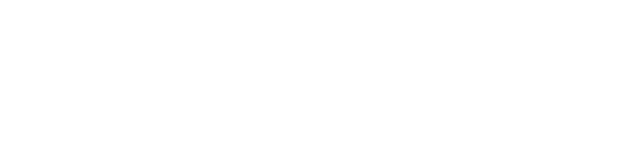
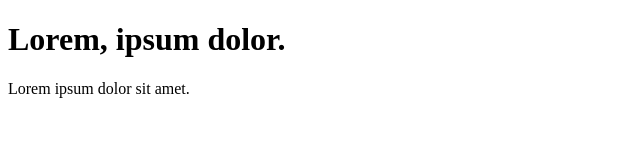
Before and after one commit to SYLV15/solo-es-una-prueba, a plain HTML site: page prueba.html in a window 1280 px wide. Shown: the whole page, without its empty margins (0-640 px from the left). Drawn offline with Linux system fonts and the light colour scheme.

Commit message:
agregue el prueba html

```diff
--- a/prueba.html
+++ b/prueba.html
@@ -9,7 +9,8 @@
 </head>
 
 <body>
-
+    <h1>Lorem, ipsum dolor.</h1>
+    <p>Lorem ipsum dolor sit amet.</p>
 </body>
 
 </html>
```
